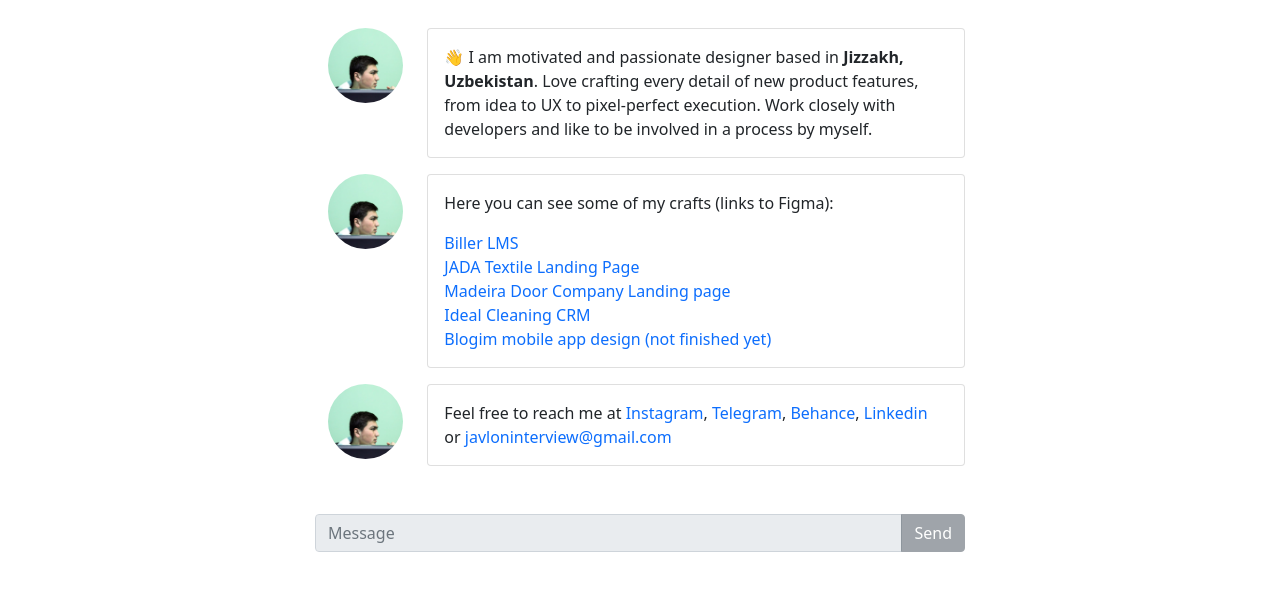
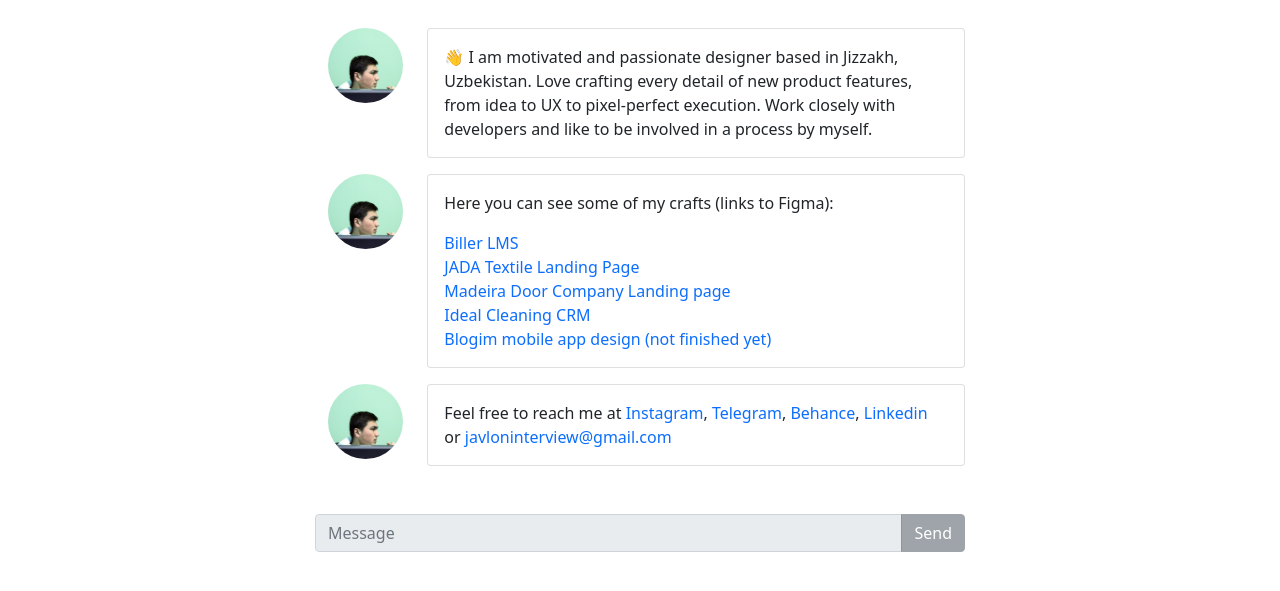
Before and after one commit to dorulhikma/ravshanov-portfolio, a plain HTML site: page index.html in a window 1280 px wide. Shown: the part 53-644 px from the top of the page. Drawn offline with nearby package versions, Linux system fonts and the light colour scheme.

Commit message:
Deleted some bold text

```diff
--- a/index.html
+++ b/index.html
@@ -59,7 +59,7 @@
           <div class="card mt-3">
             <div class="p-3">
               <p class="card-text">
-                👋 I am motivated and passionate designer based in <strong>Jizzakh, Uzbekistan</strong>.
+                👋 I am motivated and passionate designer based in Jizzakh, Uzbekistan.
                 Love crafting every detail of new product features, from idea to UX to pixel-perfect execution.
                 Work closely with developers and like to be involved in a process by myself.
               </p>
```
